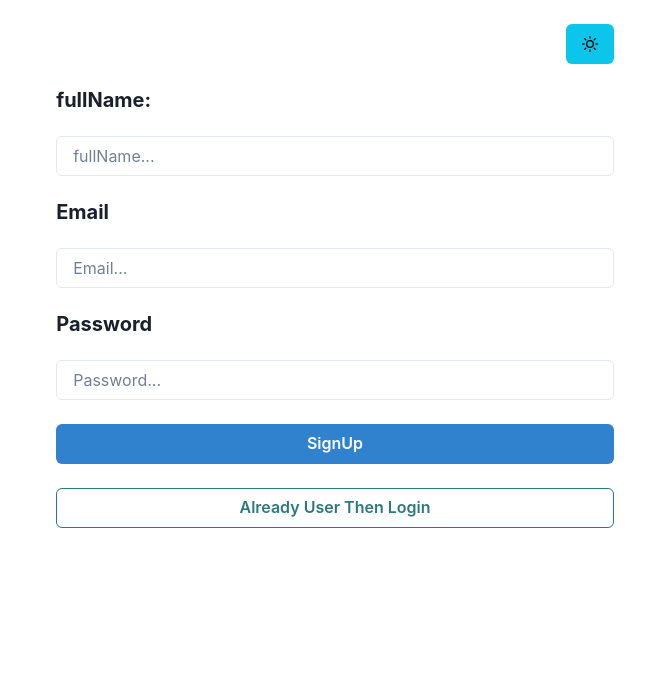
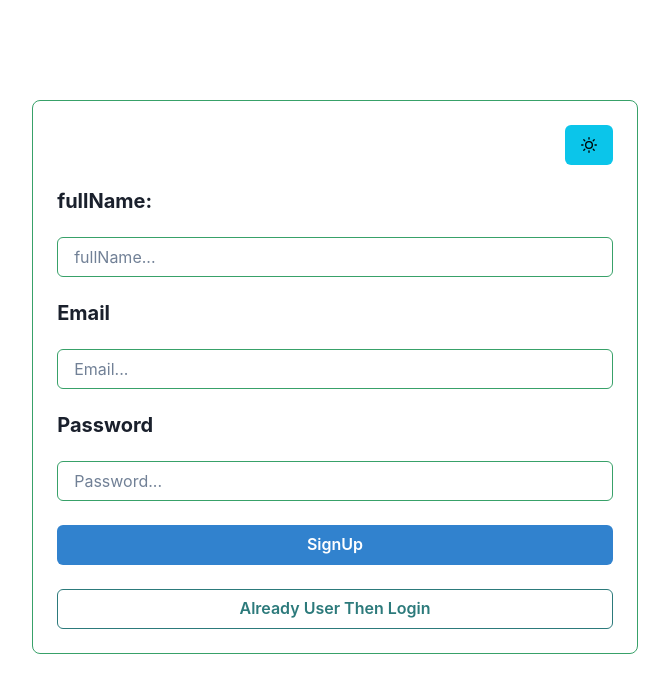
Before and after one commit to MSA611/Mind-Scape, a React (Vite) app in the folder frontend/: page /signup in a window 1280 px wide. Shown: the top 692 px of the page, without its empty margins (305-974 px from the left). Built offline with nearby package versions, Linux system fonts and the light colour scheme; no server answers.

Commit message:
fixed the authentication system eror in backend

```diff
--- a/frontend/src/Components/Nav.jsx
+++ b/frontend/src/Components/Nav.jsx
@@ -30,6 +30,7 @@ const Nav = () => {
           MIND-SCAPE
         </Text>
         <HStack>
+          <Button colorScheme="blue">Logout</Button>
           <Link to="/create">
             <Button colorScheme="blue">+</Button>
           </Link>
--- a/frontend/src/Pages/LoginPage.jsx
+++ b/frontend/src/Pages/LoginPage.jsx
@@ -47,8 +47,13 @@ function LoginPage() {
   };
 
   return (
-    <Box minW={"100vw"} marginY={"6"} minH={"100dvh"}>
-      <Container p={"6"}>
+    <Box minW={"100vw"} marginY={"100"} minH={"100dvh"}>
+      <Container
+        borderWidth="1px"
+        borderRadius="lg"
+        borderColor="green.500"
+        p={"6"}
+      >
         <Flex justifyContent="flex-end" mb={4}>
           <Button colorScheme="cyan" onClick={toggleColorMode}>
             {colorMode === "light" ? <SunIcon /> : <MoonIcon />}
--- a/frontend/src/Pages/SignupPage.jsx
+++ b/frontend/src/Pages/SignupPage.jsx
@@ -47,8 +47,13 @@ function SignupPage() {
   };
 
   return (
-    <Box minW={"100vw"} minH={"100vh"}>
-      <Container p={"6"}>
+    <Box marginY={"100"} minW={"100vw"} minH={"100vh"}>
+      <Container
+        borderWidth="1px"
+        borderRadius="lg"
+        borderColor="green.500"
+        p={"6"}
+      >
         <Flex justifyContent="flex-end" mb={4}>
           <Button colorScheme="cyan" onClick={toggleColorMode}>
             {colorMode === "light" ? <SunIcon /> : <MoonIcon />}
--- a/frontend/src/zustand.js
+++ b/frontend/src/zustand.js
@@ -22,6 +22,8 @@ const NoteFunctions = create((set) => ({
     }
   },
 
+  logout: async () => {},
+
   signup: async (information) => {
     try {
       set({ Signing: true });
@@ -31,7 +33,6 @@ const NoteFunctions = create((set) => ({
       set({ authUser: res.data });
       return { success: true, message: res.data?.message };
     } catch (error) {
-      set({ authUser: null });
       return { success: false, message: error.response?.data?.message };
     } finally {
       set({ Signing: false });
@@ -47,7 +48,6 @@ const NoteFunctions = create((set) => ({
       set({ authUser: res.data });
       return { success: true, message: res.data?.message };
     } catch (error) {
-      set({ authUser: null });
       return { success: false, message: error.response?.data?.message };
     } finally {
       set({ loggingIn: false });
```
